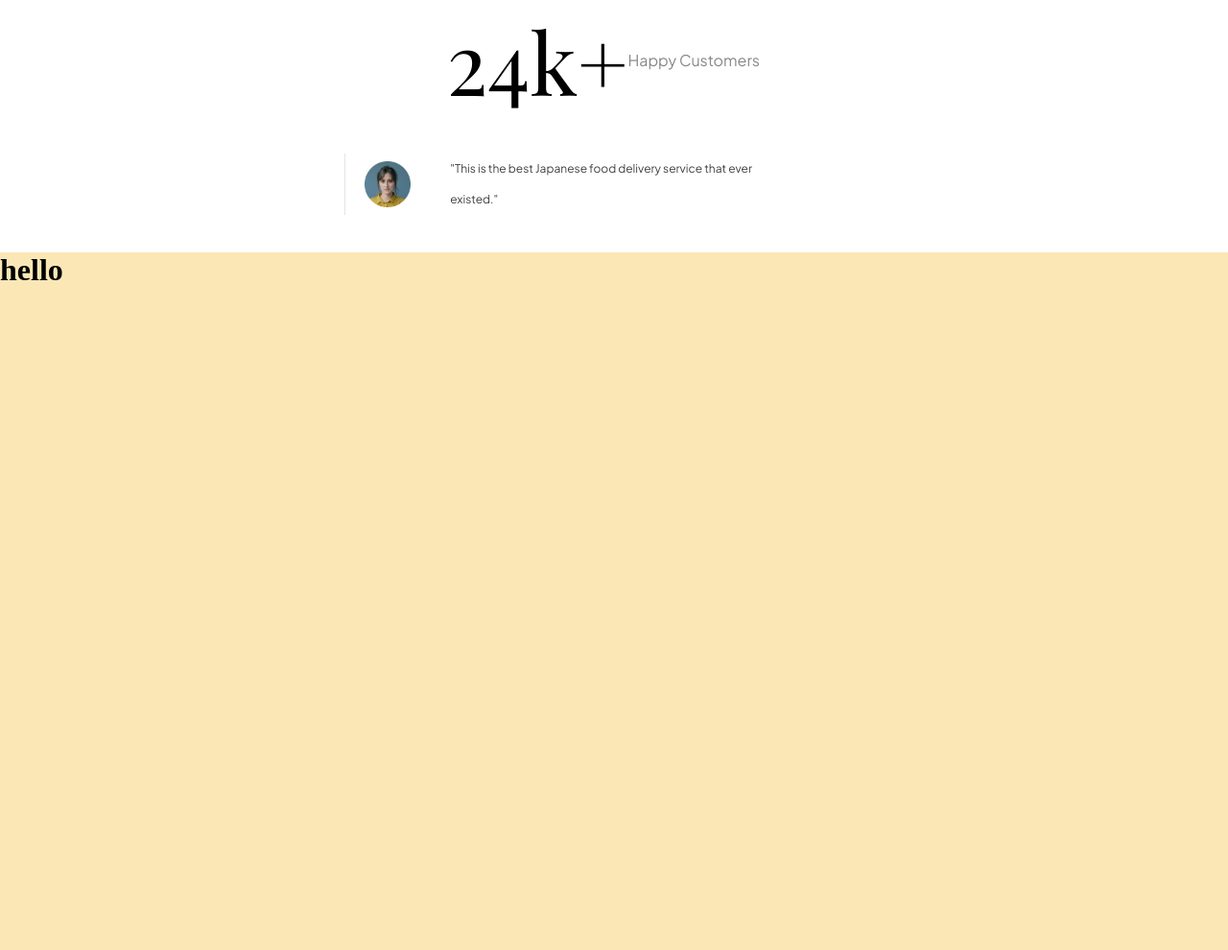
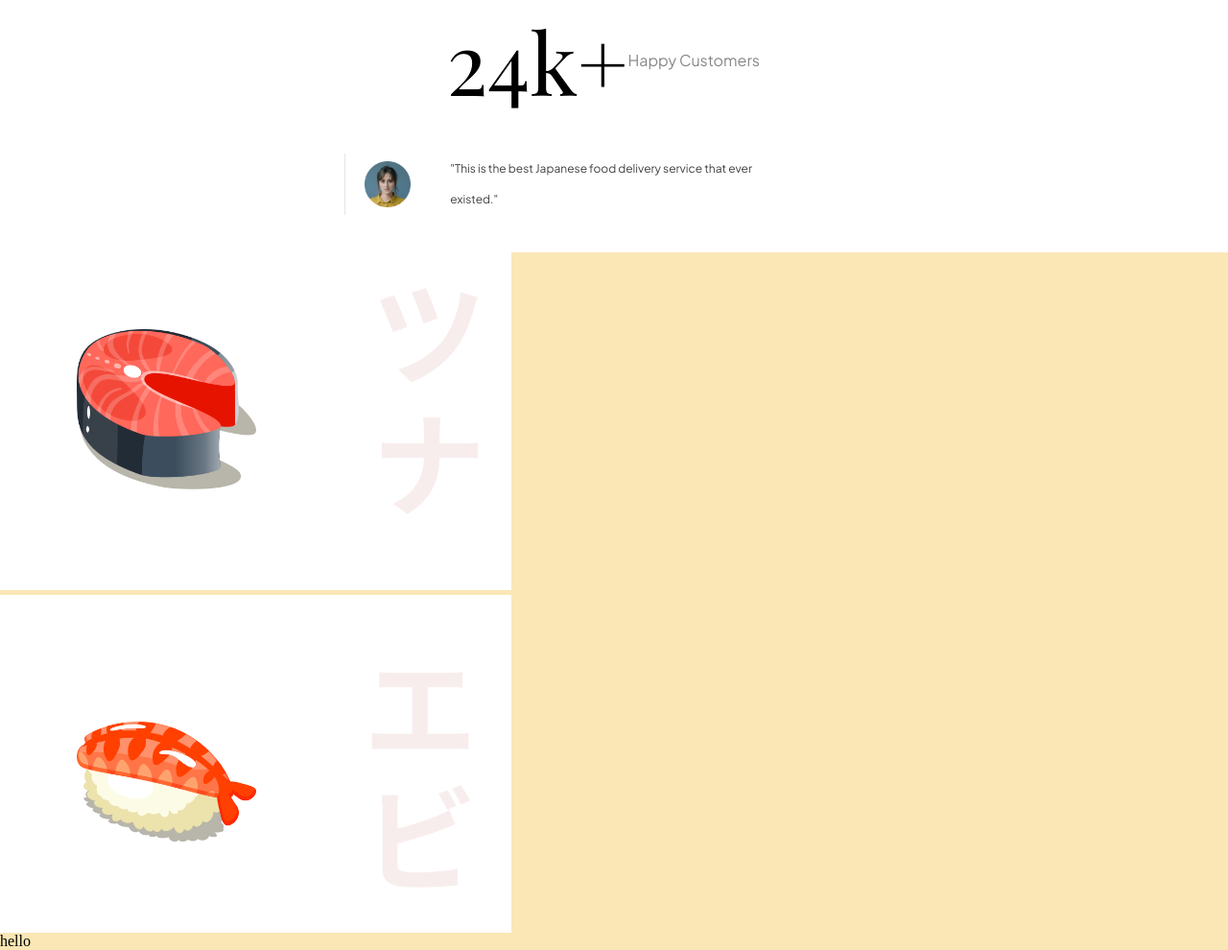
Before and after one commit to xolohee71/sushigrid, a website built with Vite: page index.html in a window 1280 px wide. Shown: the part 1810-2800 px from the top of the page at 96% size. Before the commit the page ends 2110 px from the top, so only its background shows below. Built offline with nearby package versions, Linux system fonts and the light colour scheme; files whose address does not match are found by name.

Commit message:
fix reponsive issue

```diff
--- a/css/sections/about.css
+++ b/css/sections/about.css
@@ -0,0 +1,41 @@
+.about{
+    max-width: 80rem;
+    margin: 0 auto;
+}
+
+.about__image{
+    grid-column:1/6;
+}
+
+.about__image-1{
+    grid-column: 1/13;
+    grid-row: 1/2;
+    padding: 15%;
+    background: url(../../assets/about_bg1.png);
+    background-position: right;
+    background-size: cover;
+    background-color: #fff;
+    height: 22rem;
+}
+
+.about__image-1 img{
+    width: 50%;
+}
+
+
+.about__image-2{
+    grid-column: 1/13;
+    grid-row: 2/3;
+    background: url(../../assets/about_bg2.png);
+    background-position: right;
+    background-size: cover;
+    background-color: #fff;
+    padding: 15%;
+    margin-top: 1%;
+    height: 22rem;
+}
+
+.about__image-2 img{
+    width: 50%;
+    padding-top: 14%;
+}
--- a/css/sections/hero.css
+++ b/css/sections/hero.css
@@ -64,6 +64,7 @@
     position: relative;
     bottom: -66%;
     height: 10vh;
+    padding: 2vh 0;
     /* justify-self: center; */
 }
 
--- a/css/style.css
+++ b/css/style.css
@@ -4,8 +4,8 @@
 /* other css file imports */
 @import url("sections/header.css");
 @import url("sections/hero.css");
-/* @import url("sections/about.css");
-@import url("sections/popular.css");
+@import url("sections/about.css");
+/* @import url("sections/popular.css");
 @import url("sections/trending.css");
 @import url("sections/subscribe.css");
 @import url("sections/footer.css"); */
--- a/index.html
+++ b/index.html
@@ -66,9 +66,19 @@
         </div>
       </div>
     </section>
-    <div>
-      <h1>hello</h1>
-    </div>
+    <section class="about grid">
+      <div class="about__image grid">
+        <div class="about__image-1">
+          <img src="assets/sushi-3.png" alt="">
+          <!-- <img src="assets/about_bg1.png" alt=""> -->
+        </div>
+        <div class="about__image-2">
+          <img src="assets/sushi-2.png" alt="">
+          <!-- <img src="assets/about_bg2.png" alt=""> -->
+        </div>
+      </div>
+    </section>
+    <div>hello</div>
     <!-- <script type="module" src="/js/script.js"></script> -->
   </body>
 </html>
```
Also changed, not shown: 1 other file.
